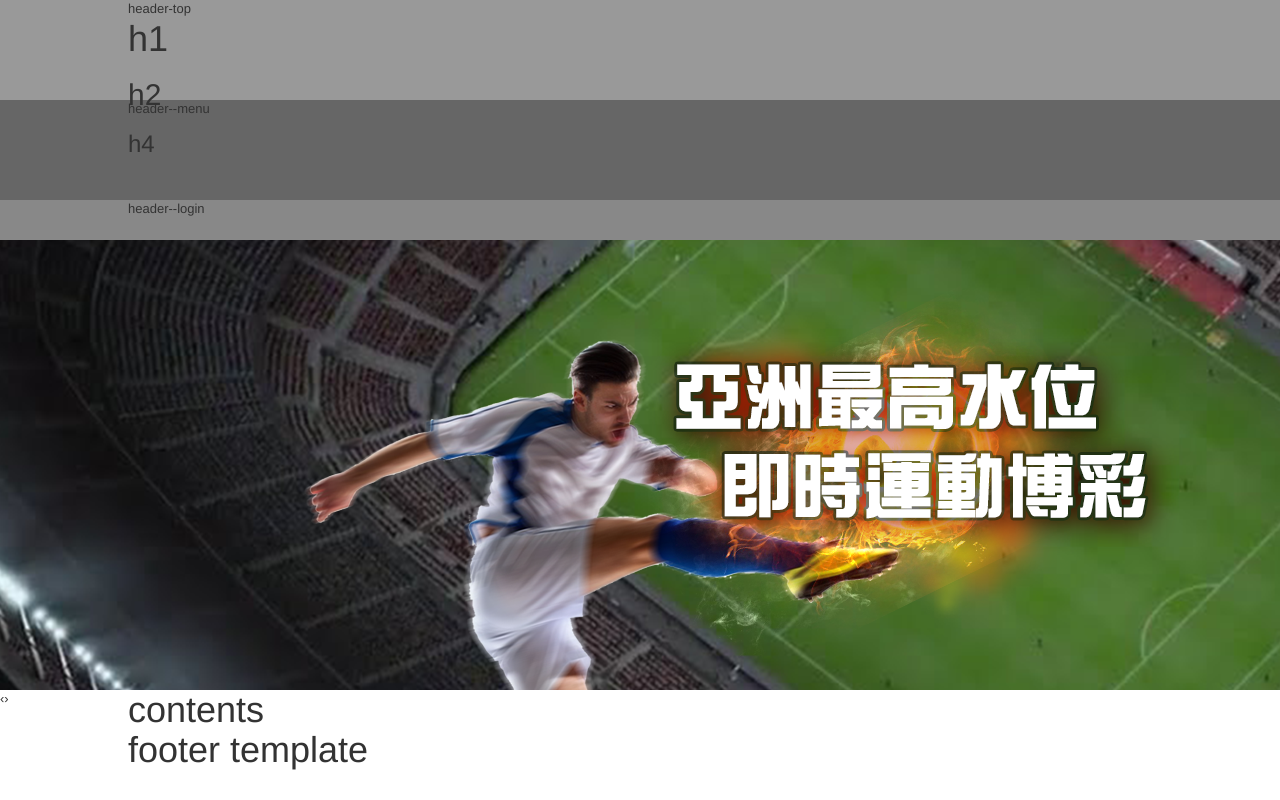
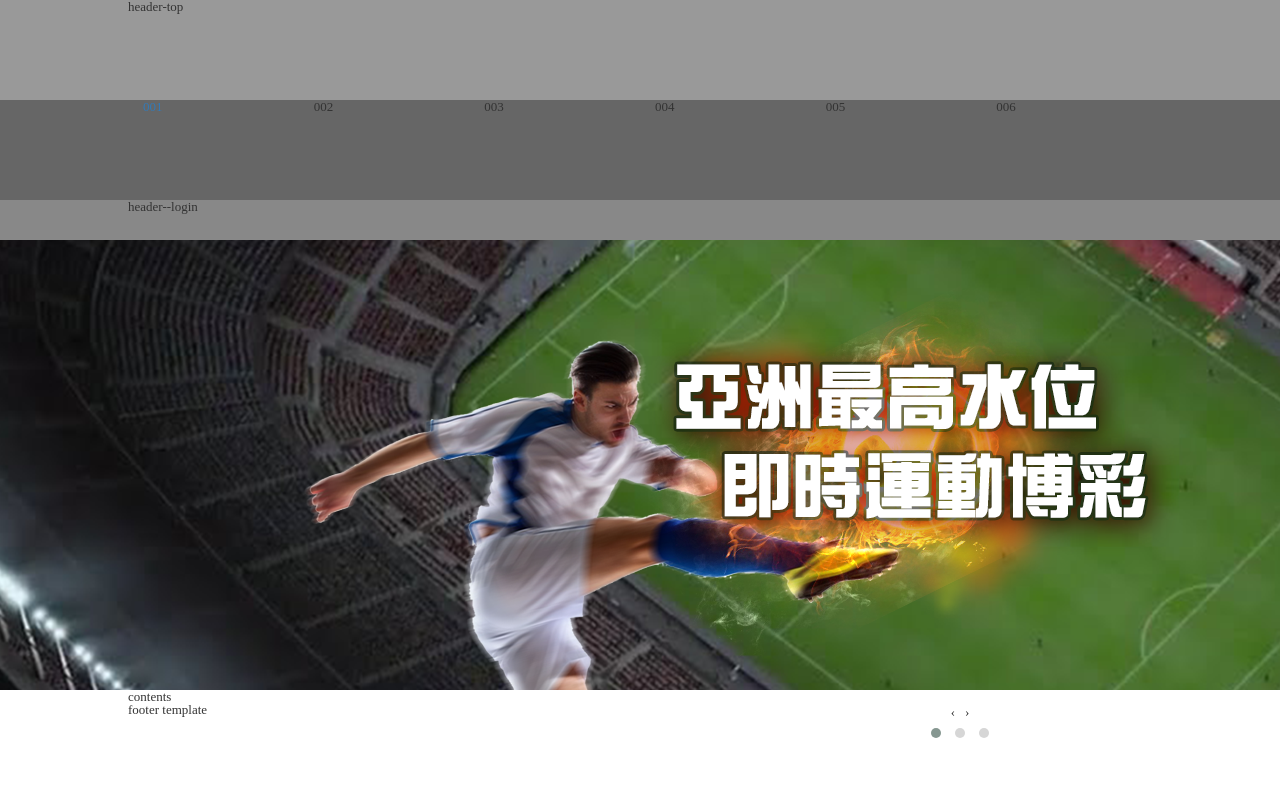
Before and after one commit to JasonLinn/Development, a website: page index.html in a window 1280 px wide. Shown: the top 800 px of the page. Drawn offline with nearby package versions, Linux system fonts and the light colour scheme.

Commit message:
Update one

```diff
--- a/gulpfile.js
+++ b/gulpfile.js
@@ -25,17 +25,22 @@ var web = {
     ],
     html: [
         'app/*.html',
-        'app/**/*.html'
+        'app/**/*.html',
+        'app/**/**/*.html'
     ],
     zips: [
         '*.html',
         'css/*.css'
     ],
     move: [
-         'js/*.',
+         'js/*',
          'css/*',
          'images/*',
          '*.html'
+    ],
+    js: [
+        'js/*',
+         'js/**/*',
     ]
     // images: 'resources/assets/images/*',
     // fonts: ['resources/assets/fonts/*', 'resources/assets/fonts/**/*'],
@@ -85,6 +90,10 @@ gulp.task('fileinclude', function () {
         .pipe(gulp.dest('./'));
 });
 
+// js
+
+
+
 //move fifle
 
 gulp.task('copy' , function(){
@@ -116,6 +125,7 @@ gulp.task('static', ['styles'], function () {
     gulp.watch('css/*.css', ['css']).on('change', reload); //watch  sass
     gulp.watch('*.html').on('change', reload); //watch html
     gulp.watch( web.html , ['fileinclude'] ).on('change', reload); //watch template
+    gulp.watch( web.js ).on('change', reload); //watch js
     gulp.watch( web.move , ['copy'] ).on('change', reload); //watch template
 
 });
@@ -125,7 +135,6 @@ gulp.task('compress',['css','styles','fileinclude','copy'] ,function() {
   // Do stuff
 });
 
-
 //執行指令
 
 gulp.task('default', ['static']);
--- a/index.html
+++ b/index.html
@@ -4,6 +4,7 @@
   <meta charset="UTF-8">
   <link rel="stylesheet" href="css/main.css">
   <link rel="stylesheet" href="libs/owl.carousel/dist/assets/owl.carousel.min.css">
+  <link rel="stylesheet" href="libs/owl.carousel/dist/assets/owl.theme.default.min.css">
   <title>Document</title>
 </head>
 <body>
@@ -12,19 +13,29 @@
         <div class="container">
             <div class="row">
                 header-top
-                <h1>h1</h1>
-                <h2>h2</h2>
-                <h3>h4</h3>
             </div>
         </div>
     </div>
-    <div class="header--menu">
+     <div class="header--menu">
         <div class="container">
             <div class="row">
-                header--menu
+                <!--header--menu-->
+                <ul>
+                    <li class="col-md-2 menu"><a href="" class="link">001</a>
+                       <div class="sub_menu">
+                           test
+                       </div>
+
+                    </li>
+                    <li class="col-md-2">002</li>
+                    <li class="col-md-2">003</li>
+                    <li class="col-md-2">004</li>
+                    <li class="col-md-2">005</li>
+                    <li class="col-md-2">006</li>
+                </ul>
+
             </div>
         </div>
-
     </div>
     <div class="header--login">
         <div class="container">
@@ -34,7 +45,6 @@
         </div>
 
     </div>
-
 </div>
      <div class="banner color-red">
 
--- a/js/main.js
+++ b/js/main.js
@@ -1,5 +1,23 @@
+//main carousel
+
 $('.banner_carousel').owlCarousel({
+    animateOut: 'fadeOut',
     loop:true,
     nav:true,
-    items: 1,
+    items: 1
 })
+
+
+//menu effect
+
+$(document).ready(function(){
+
+
+
+
+
+
+
+
+
+});
--- a/package.json
+++ b/package.json
@@ -25,6 +25,7 @@
     "gulp-sass": "^3.0.0",
     "gulp-watch": "^4.3.11",
     "gulp-zip": "^4.0.0",
+    "jshint": "^2.9.4",
     "moment": "^2.7.0",
     "postcss-short-color": "^2.0.1"
   }
--- a/sass/base/_reset.scss
+++ b/sass/base/_reset.scss
@@ -1,8 +1,48 @@
+/* http://meyerweb.com/eric/tools/css/reset/
+   v2.0 | 20110126
+   License: none (public domain)
+*/
+
+html, body, div, span, applet, object, iframe,
+h1, h2, h3, h4, h5, h6, p, blockquote, pre,
+a, abbr, acronym, address, big, cite, code,
+del, dfn, em, img, ins, kbd, q, s, samp,
+small, strike, strong, sub, sup, tt, var,
+b, u, i, center,
+dl, dt, dd, ol, ul, li,
+fieldset, form, label, legend,
+table, caption, tbody, tfoot, thead, tr, th, td,
+article, aside, canvas, details, embed,
+figure, figcaption, footer, header, hgroup,
+menu, nav, output, ruby, section, summary,
+time, mark, audio, video {
+	margin: 0;
+	padding: 0;
+	border: 0;
+	font-size: 100%;
+	font: inherit;
+	vertical-align: baseline;
+}
+/* HTML5 display-role reset for older browsers */
+article, aside, details, figcaption, figure,
+footer, header, hgroup, menu, nav, section {
+	display: block;
+}
 body {
-  margin: 0;
-  padding: 0;
+	line-height: 1;
 }
-h1 {
-  margin: 0;
-  padding: 0;
+ol, ul {
+	list-style: none;
 }
+blockquote, q {
+	quotes: none;
+}
+blockquote:before, blockquote:after,
+q:before, q:after {
+	content: '';
+	content: none;
+}
+table {
+	border-collapse: collapse;
+	border-spacing: 0;
+}
--- a/sass/main.scss
+++ b/sass/main.scss
@@ -8,24 +8,43 @@
 @import "modules/banner";
 @import "modules/login";
 
-
 //font
 @include body-font();
 
 //header style
 // @include header-style(small);
 @include headers(auto , 100px , 100px ,40px);
+
 .header {
-   .header--top {  background-color: #999; }
-   .header--menu {  background-color: #666; }
-   .header--login {  background-color: #888; }
+  .header--top {
+    background-color: #999;
   }
 
+  .header--menu {
+    background-color: #666;
+  }
+
+  .header--login {
+    background-color: #888;
+  }
+}
 
 .banner_carousel {
   width: 1920px;
+
   .banner-item {
     width: 100%;
     height: 450px;
   }
 }
+
+.header--menu {
+  .link {}
+
+  .menu {
+    .sub_menu {
+      display: none;
+    }
+  }
+
+}
```
Also changed, not shown: app/template/header.html (+16 -7 lines), app/template/meta.html (+1 -0 lines), css/autoprefixer/main.css, css/main.css, dist/css/main.css, dist/index.html. Lines whose indentation alone changed are shown as unchanged.
